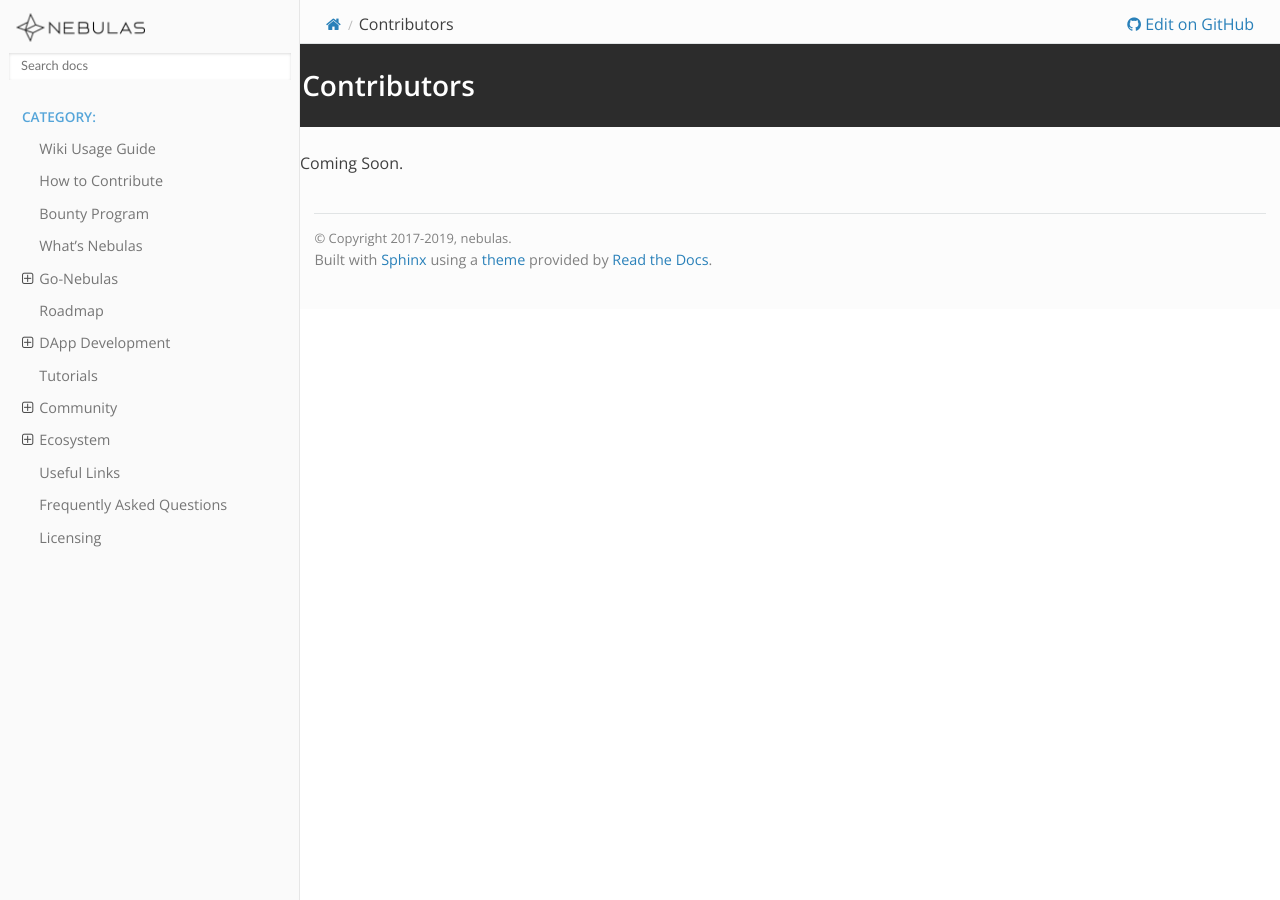
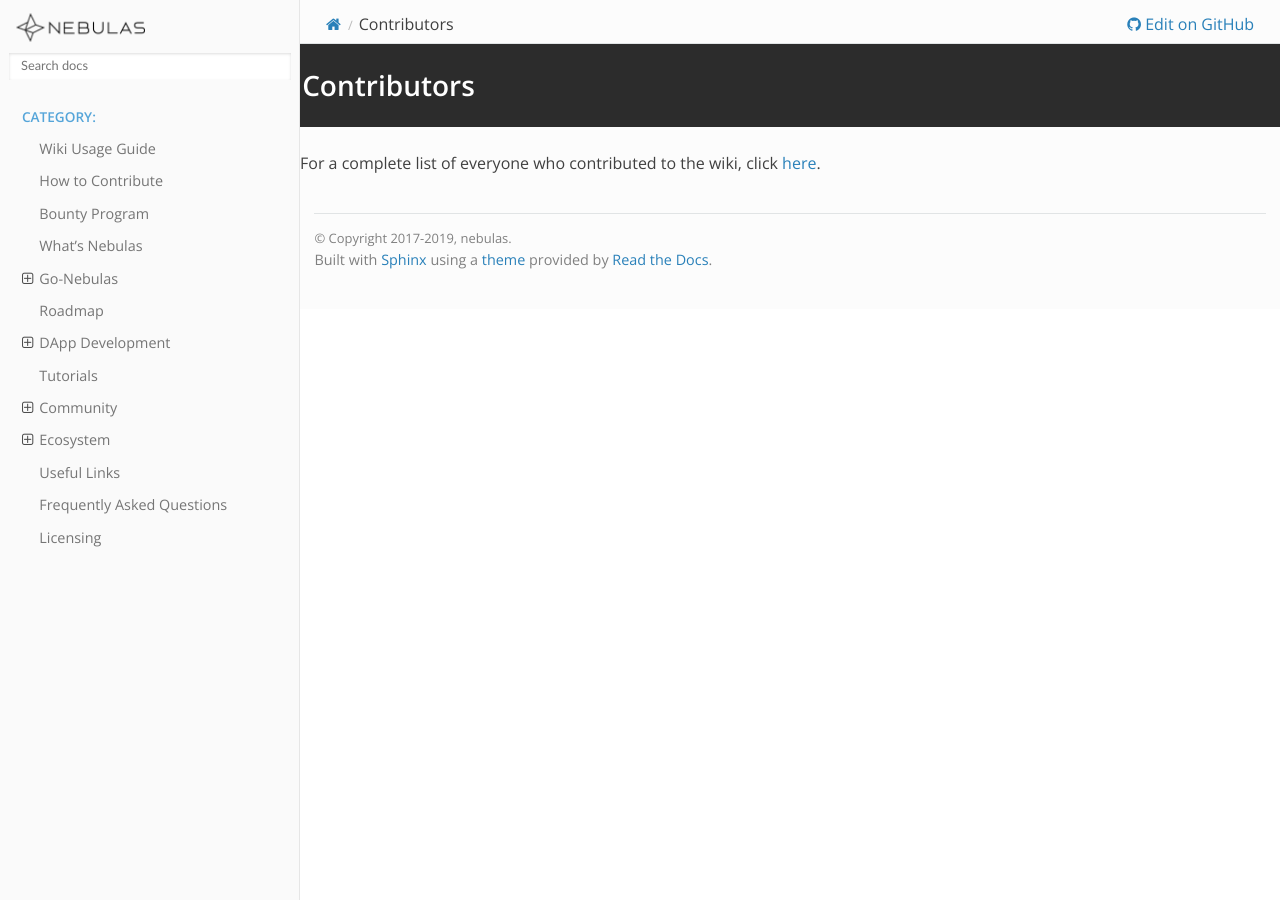
Before and after one commit to nebulasio/nebdocs, a Sphinx documentation site: the page built from docs/licensing/contributors.md, in a window 1280 px wide. Built offline with Sphinx 7.4.7 and the Read the Docs theme 2.0.0, drawn with Linux system fonts in a browser that asks for light colours; pages that are not in the unit, such as notebooks, are missing from menus.

Commit message:
add contributors.md

```diff
--- a/docs/licensing/contributors.md
+++ b/docs/licensing/contributors.md
@@ -1,3 +1,3 @@
 # Contributors
 
-Coming Soon.
+For a complete list of everyone who contributed to the wiki, click [here](https://github.com/nebulasio/nebdocs/graphs/contributors).
```
